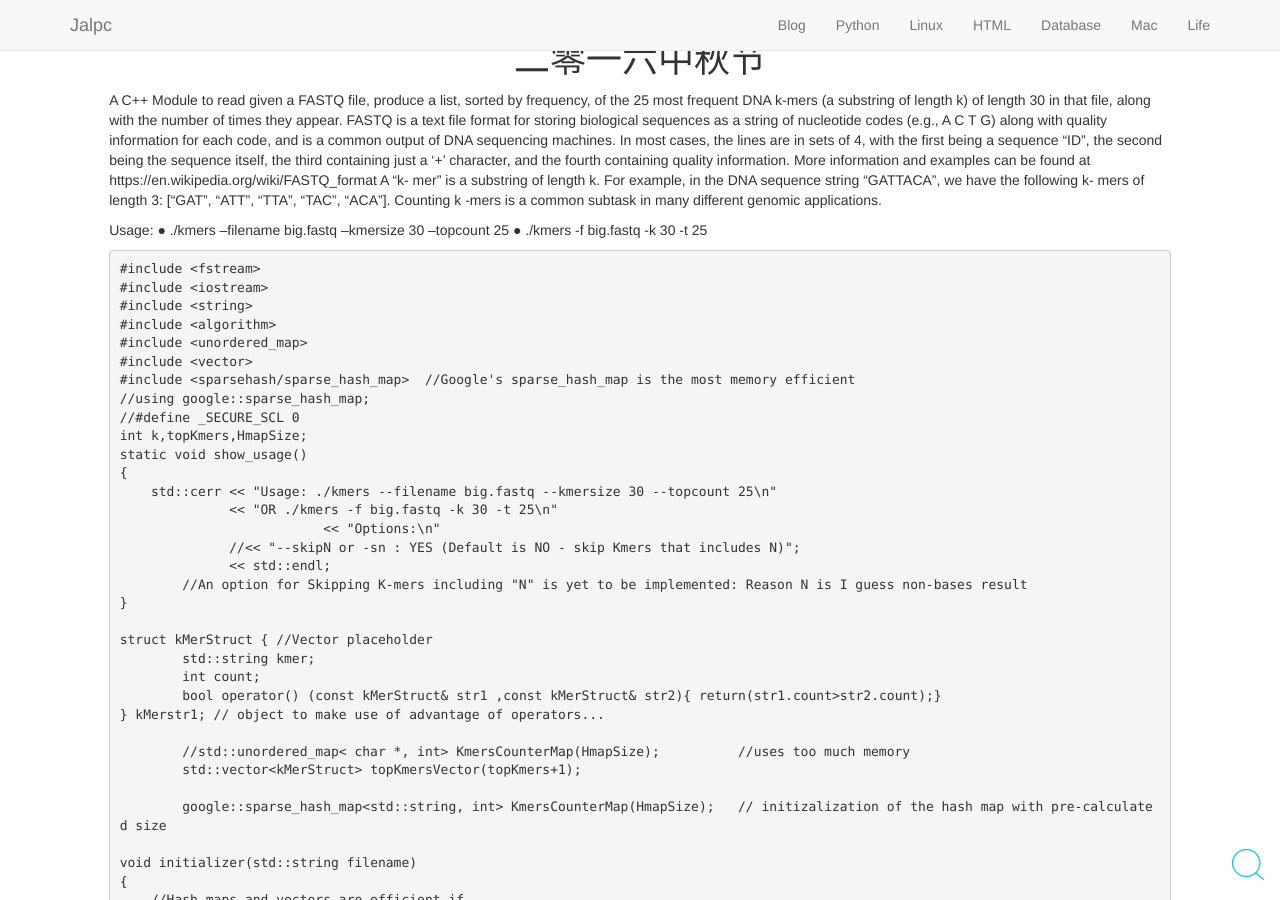
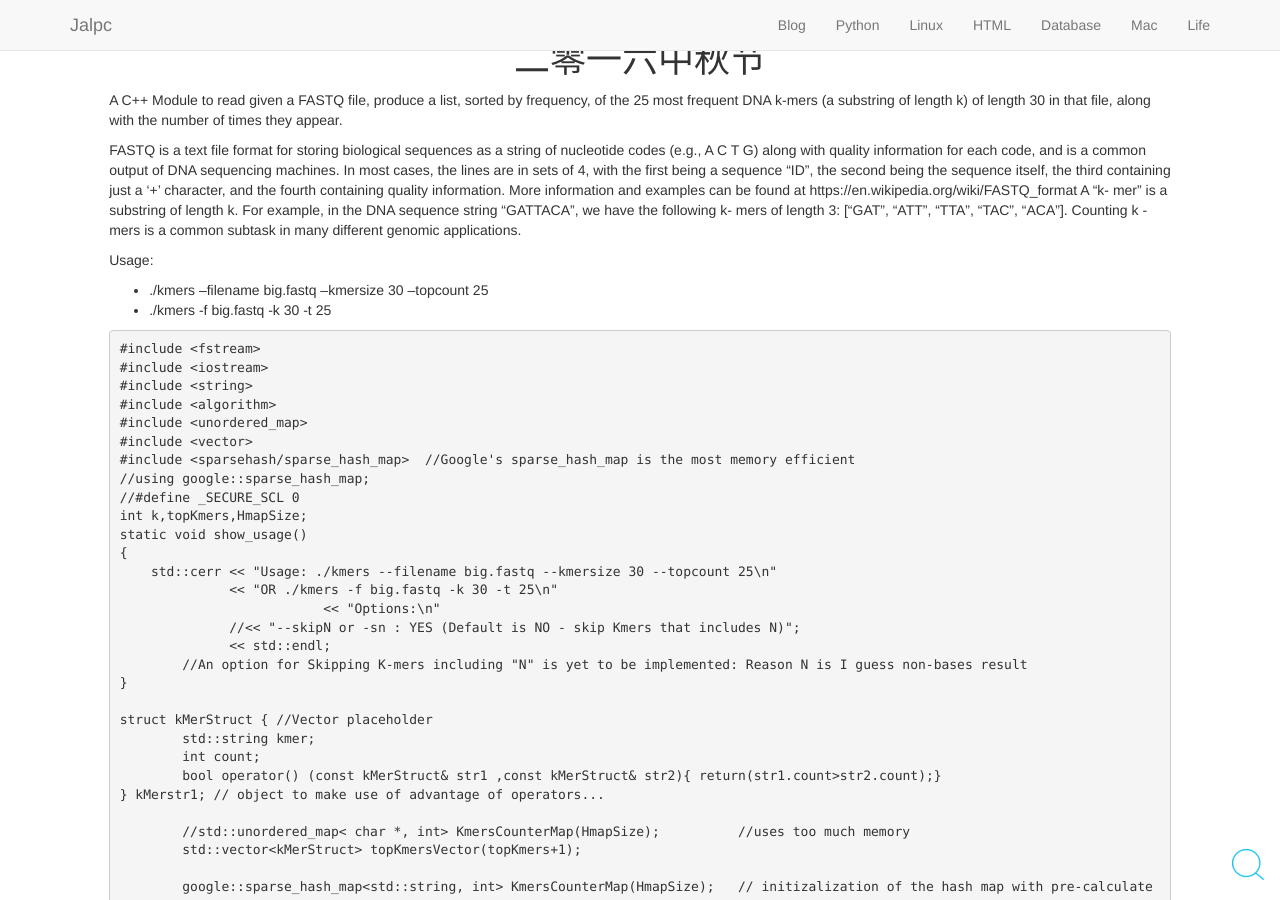
Before and after one commit to MuhammedGit/MuhammedGit.github.io, a Jekyll site: the page built from _posts/2016-09-15-mid-autumn.md, in a window 1280 px wide and 900 px high. Built offline with Jekyll 4.4.1, drawn with Linux system fonts in a browser that asks for light colours; nearby versions of some CDN libraries; library files that are not in the unit come from our copies; comment, search, counter and statistics services are not loaded.

````diff
--- a/_posts/2016-09-15-mid-autumn.md
+++ b/_posts/2016-09-15-mid-autumn.md
@@ -10,6 +10,7 @@ icon: fa-bookmark-o
 ---
 
 A C++ Module to read given a FASTQ file, produce a list, sorted by frequency, of the 25 most frequent DNA k-mers (a substring of length k) of length 30 in that file, along with the number of times they appear.
+
 FASTQ is a text file format for storing biological sequences as a string of nucleotide codes (e.g., A C T G)
 along with quality information for each code, and is a common output of DNA sequencing machines. In most
 cases, the lines are in sets of 4, with the first being a sequence “ID”, the second being the sequence itself,
@@ -20,8 +21,8 @@ following k- mers of length 3: [“GAT”, “ATT”, “TTA”, “TAC”, “A
 many different genomic applications.
 
 Usage:
-● ./kmers --filename big.fastq --kmersize 30 --topcount 25
-● ./kmers -f big.fastq -k 30 -t 25
+* ./kmers --filename big.fastq --kmersize 30 --topcount 25
+* ./kmers -f big.fastq -k 30 -t 25
 
 ``` cpp
 #include <fstream>
````
